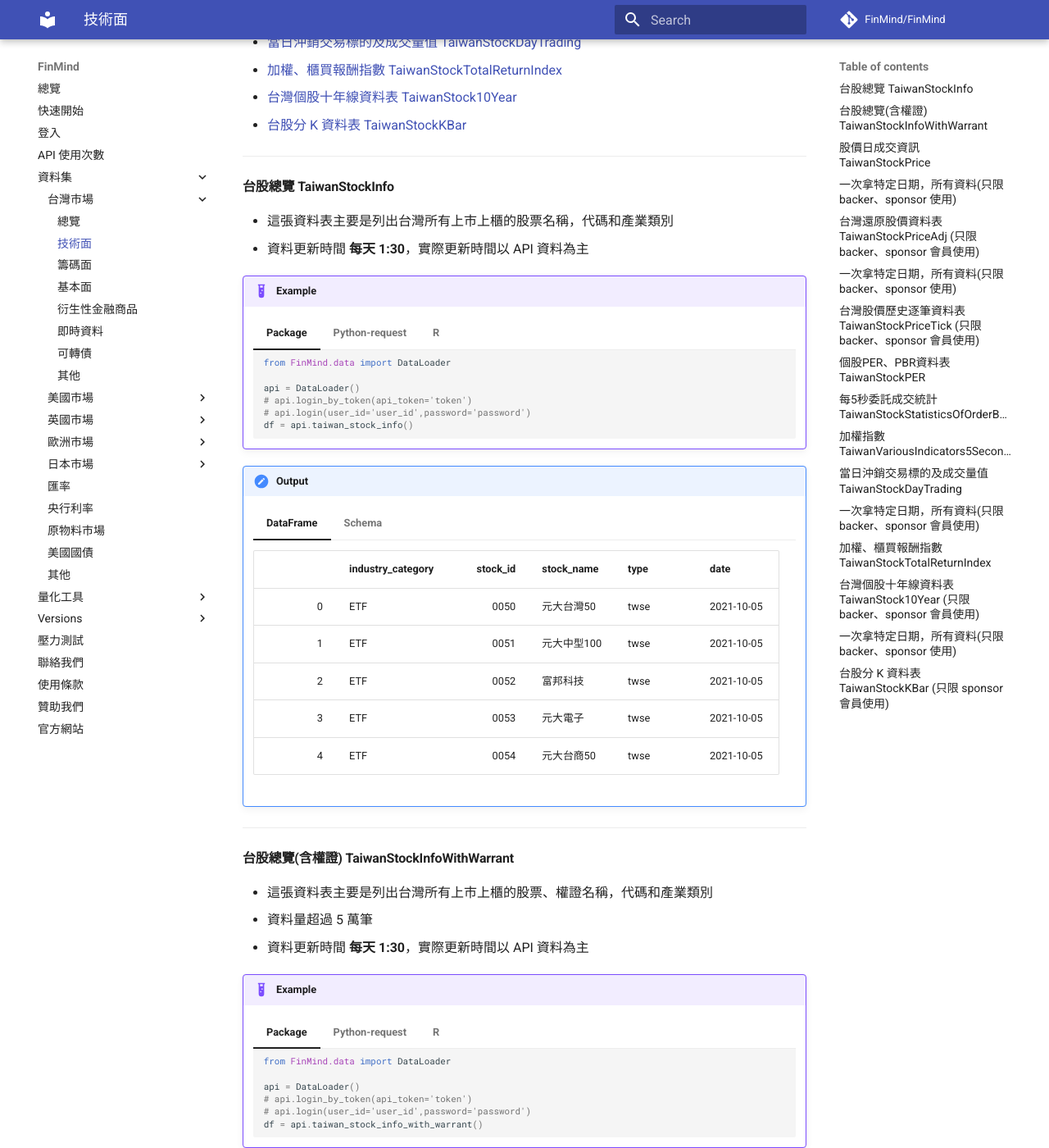
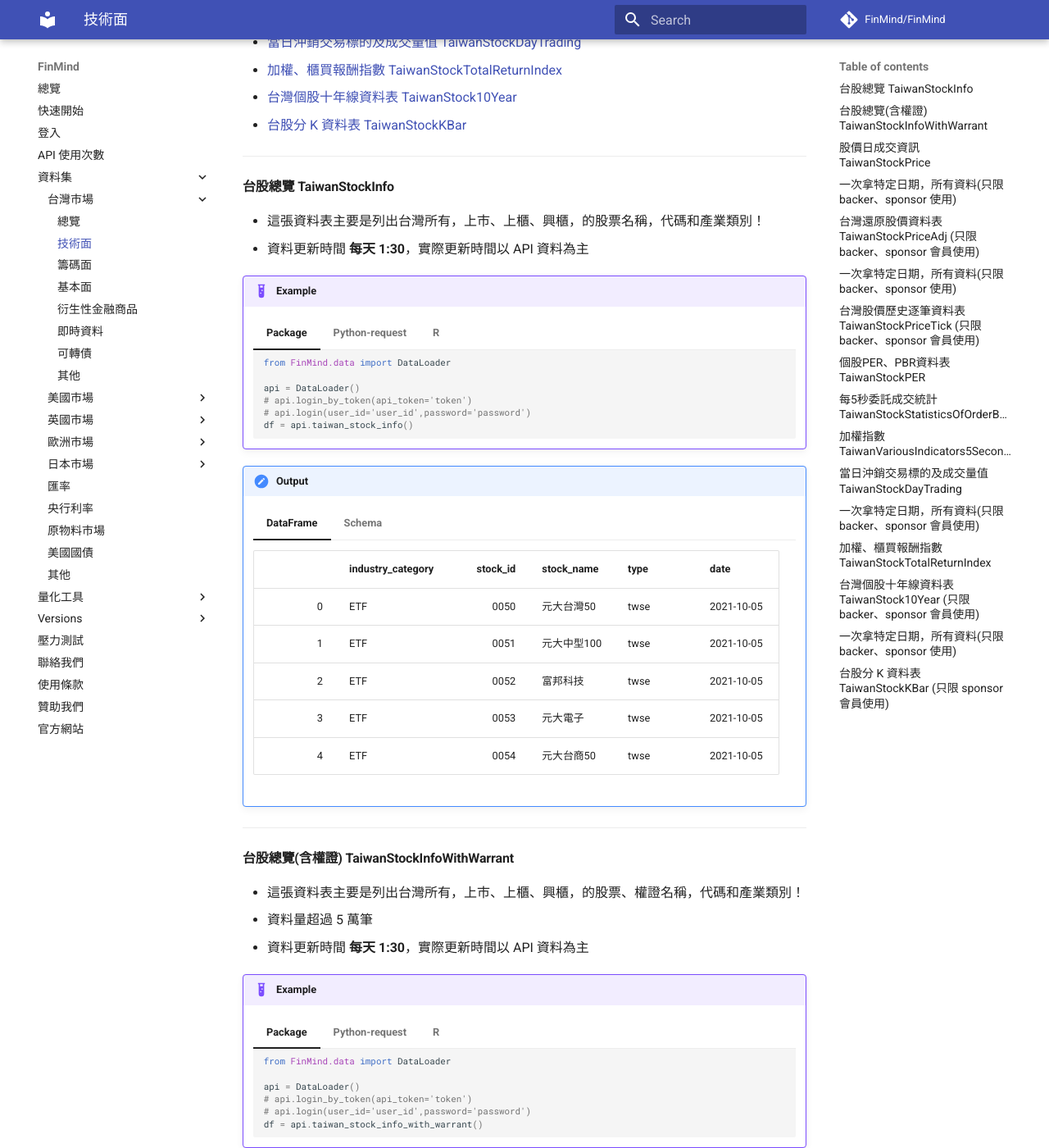
Before and after one commit to FinMind/FinMind-Doc, an MkDocs documentation site: the page built from docs/tutor/TaiwanMarket/Technical.md, in a window 1280 px wide and 1400 px high, scrolled down 451 px. Shown: the whole window at 82% size. Built offline with MkDocs 1.6.1 and Material for MkDocs 9.7.7, drawn with Linux system fonts in a browser that asks for light colours; comment, search, counter and statistics services are not loaded; some of the changed text lies outside the part shown.

Commit message:
feat: add 興櫃

```diff
--- a/docs/tutor/TaiwanMarket/Technical.md
+++ b/docs/tutor/TaiwanMarket/Technical.md
@@ -17,7 +17,7 @@
 ----------------------------------
 #### 台股總覽 TaiwanStockInfo
 
-- 這張資料表主要是列出台灣所有上市上櫃的股票名稱，代碼和產業類別
+- 這張資料表主要是列出台灣所有，上市、上櫃、興櫃，的股票名稱，代碼和產業類別！
 - 資料更新時間 **每天 1:30**，實際更新時間以 API 資料為主
 
 !!! example
@@ -89,7 +89,7 @@
 ----------------------------------
 #### 台股總覽(含權證) TaiwanStockInfoWithWarrant
 
-- 這張資料表主要是列出台灣所有上市上櫃的股票、權證名稱，代碼和產業類別
+- 這張資料表主要是列出台灣所有，上市、上櫃、興櫃，的股票、權證名稱，代碼和產業類別！
 - 資料量超過 5 萬筆
 - 資料更新時間 **每天 1:30**，實際更新時間以 API 資料為主
 
@@ -161,6 +161,7 @@
 ----------------------------------
 #### 股價日成交資訊 TaiwanStockPrice
 
+- 提供台股，上市、上櫃、興櫃，的股票日成交資訊！
 - 資料區間：1994-10-01 ~ now
 - 資料更新時間 **星期一至五 17:30**，實際更新時間以 API 資料為主
 
```
Also changed, not shown: docs/tutor/TaiwanMarket/Chip.md (+1 -0 lines).
